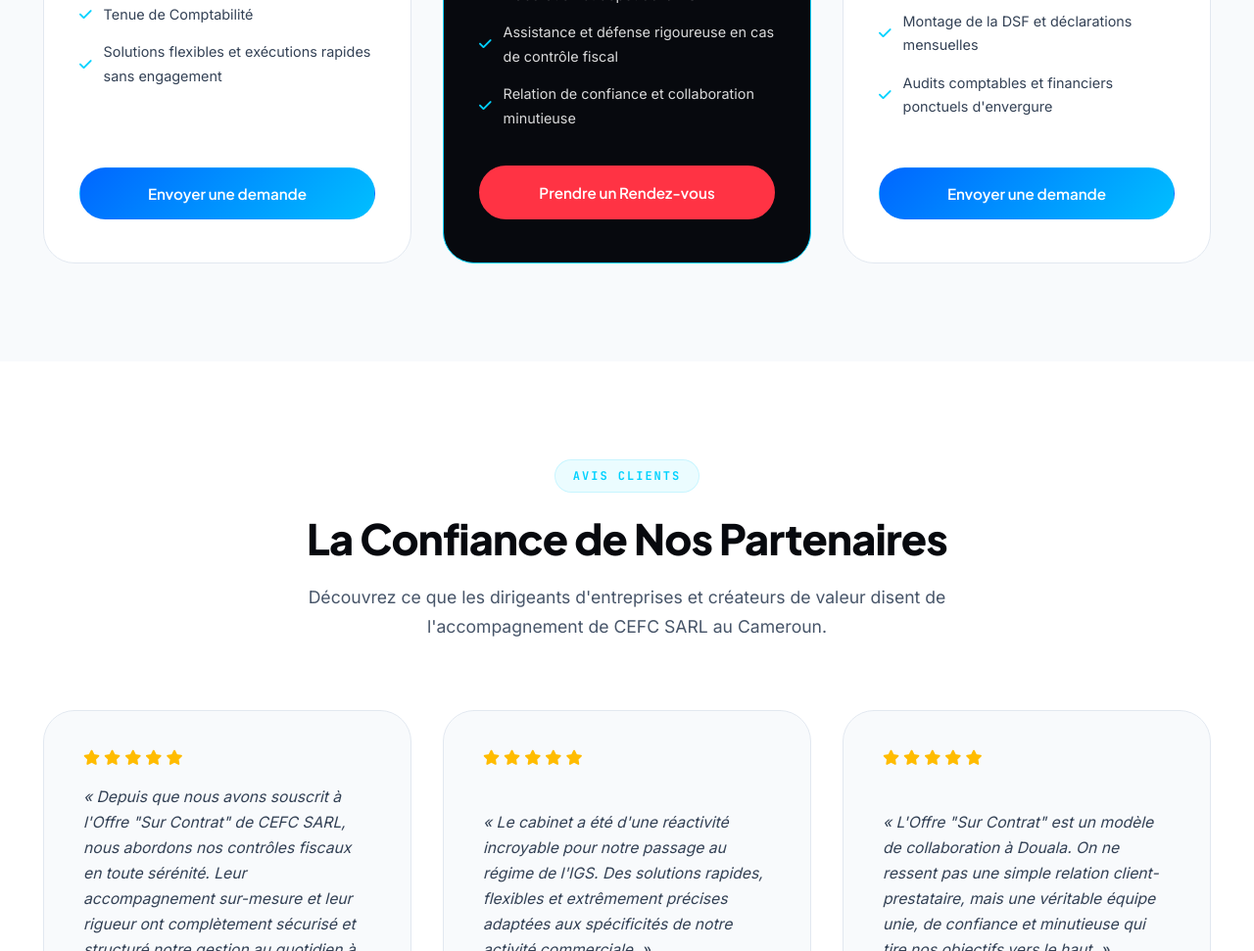
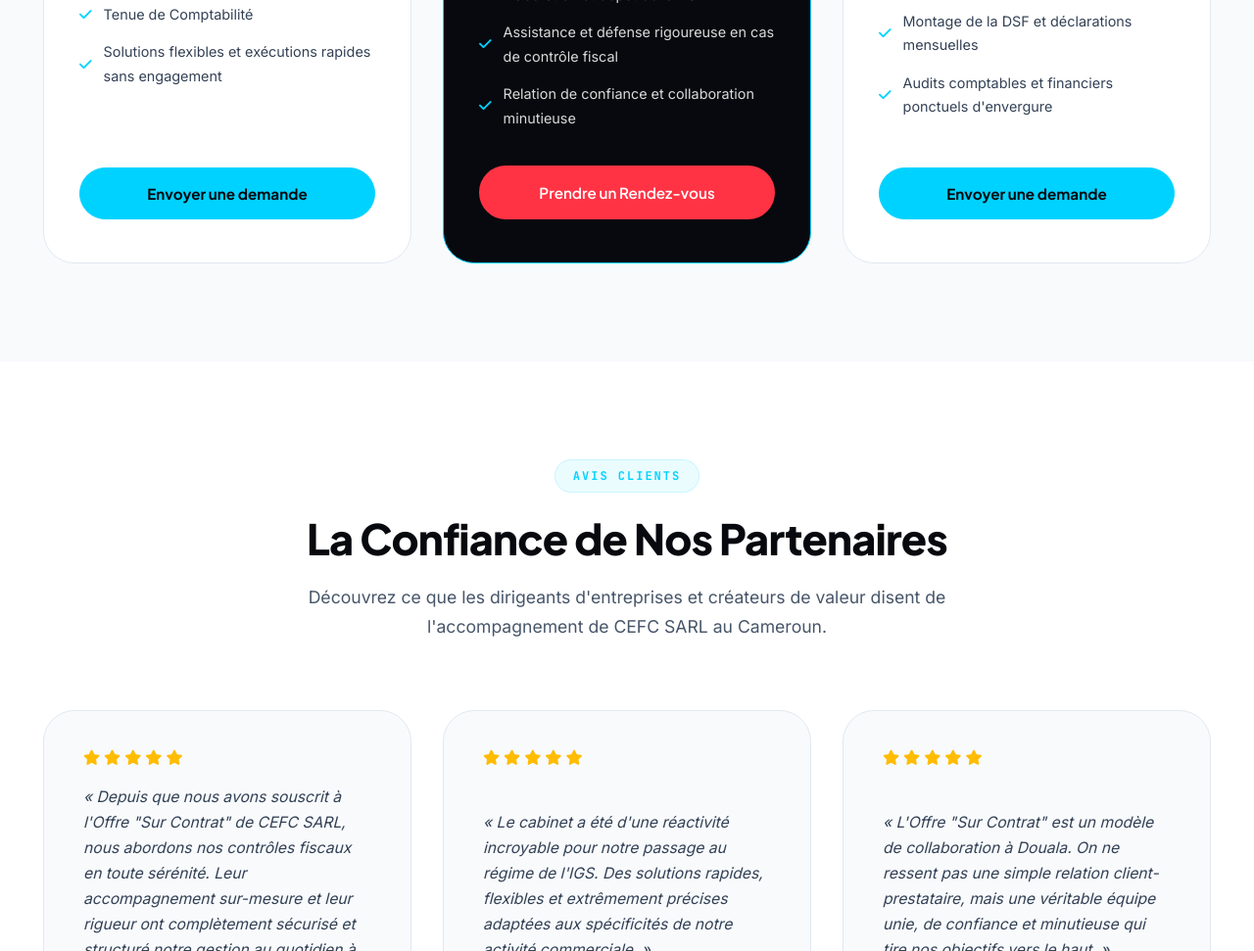
Before and after one commit to olivierkom2026/CEFC-Website, a website: page public/index.html in a window 1280 px wide. Shown: the part 5408-6379 px from the top of the page at 98% size. Drawn offline with Linux system fonts and the light colour scheme; a web font is replaced by a local one.

Commit message:
style: ajuster la couleur du bouton bleu pour correspondre au bleu du site (primary-skyblue)

```diff
--- a/public/style.css
+++ b/public/style.css
@@ -218,15 +218,17 @@ button {
 }
 
 .btn-blue {
-  background: linear-gradient(135deg, #0066ff, #00bfff);
-  color: var(--white);
-  border: 1px solid transparent;
+  background: var(--primary-skyblue);
+  color: var(--primary-bg);
+  border: 1px solid var(--primary-skyblue);
+  font-weight: 700;
 }
 
 .btn-blue:hover {
-  background: linear-gradient(135deg, #0052cc, #0099ff);
-  border-color: transparent;
-  box-shadow: 0 8px 30px rgba(0, 102, 255, 0.35);
+  background: var(--white);
+  border-color: var(--white);
+  color: var(--primary-bg);
+  box-shadow: var(--shadow-glow);
 }
 
 .btn-lg {
```
